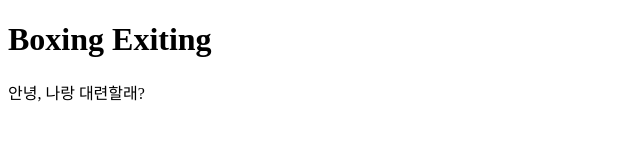
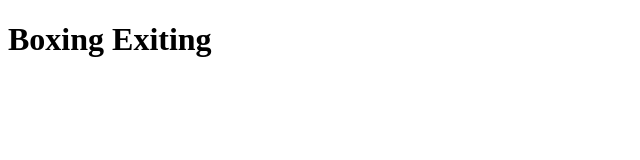
Before and after one commit to ChoiJInsik/boxiting, a plain HTML site: page index.html in a window 1280 px wide. Shown: the whole page, without its empty margins (0-640 px from the left). Drawn offline with Linux system fonts and the light colour scheme.

Commit message:
Revert "기능 목록 추가"
This reverts commit f15c3416e03b104f0da4373cff3de389cd044da0.

```diff
--- a/index.html
+++ b/index.html
@@ -8,6 +8,6 @@
 </head>
 <body>
     <h1>Boxing Exiting</h1>
-    <div>안녕, 나랑 대련할래?</div>
+
 </body>
 </html>
```
Also changed, not shown: 1 other file.
